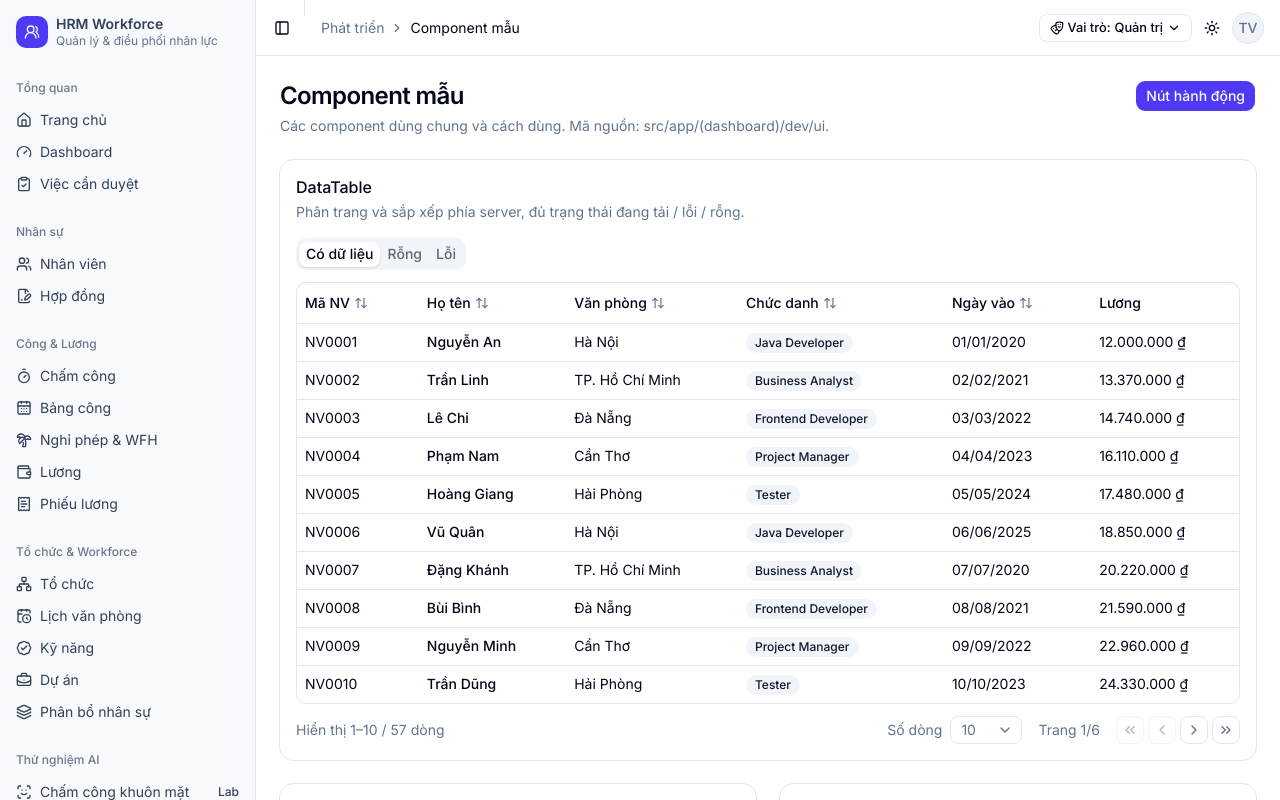
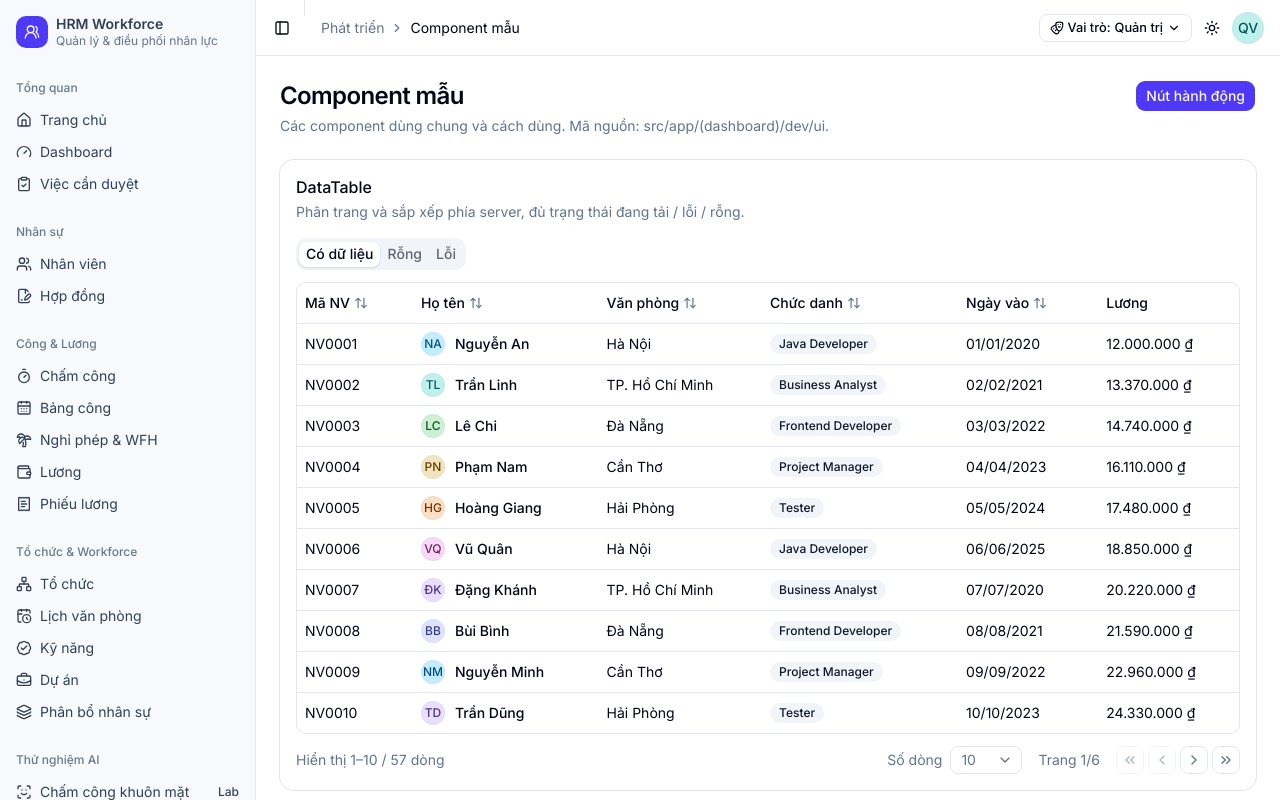
Before and after one commit to supermoi2703/hr-workforce-frontend, a Next.js app: page /dev/ui in a window 1280 px wide. Shown: the top 800 px of the page. Built offline with nearby package versions, Linux system fonts and the light colour scheme.

Commit message:
feat(ui): add colored user avatars and domain icon tiles

```diff
--- a/src/app/(dashboard)/dev/ui/_components/table-demo.tsx
+++ b/src/app/(dashboard)/dev/ui/_components/table-demo.tsx
@@ -4,6 +4,7 @@ import { useState } from "react";
 import { keepPreviousData, useQuery } from "@tanstack/react-query";
 import { Badge } from "@/components/ui/badge";
 import { Tabs, TabsList, TabsTrigger } from "@/components/ui/tabs";
+import { UserAvatar } from "@/components/shared/user-avatar";
 import { createDataTableColumns, DataTable, useDataTableState } from "@/components/shared/data-table/data-table";
 import { formatCurrency, formatDate } from "@/lib/format";
 import { fetchDemoEmployees, type DemoEmployee, type DemoMode } from "./demo-api";
@@ -12,7 +13,15 @@ import { fetchDemoEmployees, type DemoEmployee, type DemoMode } from "./demo-api
 const col = createDataTableColumns<DemoEmployee>();
 const columns = col.columns([
   col.accessor("code", { header: "Mã NV" }),
-  col.accessor("fullName", { header: "Họ tên", cell: (c) => <span className="font-medium">{c.getValue()}</span> }),
+  col.accessor("fullName", {
+    header: "Họ tên",
+    cell: (c) => (
+      <span className="flex items-center gap-2.5">
+        <UserAvatar name={c.getValue()} seed={c.row.original.code} size="sm" />
+        <span className="font-medium">{c.getValue()}</span>
+      </span>
+    ),
+  }),
   col.accessor("office", { header: "Văn phòng" }),
   col.accessor("position", { header: "Chức danh", cell: (c) => <Badge variant="secondary">{c.getValue()}</Badge> }),
   col.accessor("joinedAt", { header: "Ngày vào", cell: (c) => formatDate(c.getValue()) }),
--- a/src/components/shared/app-shell/user-menu.tsx
+++ b/src/components/shared/app-shell/user-menu.tsx
@@ -1,7 +1,6 @@
 "use client";
 
 import { LogOutIcon } from "lucide-react";
-import { Avatar, AvatarFallback } from "@/components/ui/avatar";
 import { Button } from "@/components/ui/button";
 import {
   DropdownMenu,
@@ -13,15 +12,7 @@ import {
   DropdownMenuTrigger,
 } from "@/components/ui/dropdown-menu";
 import { useAuthMode, useCurrentUser } from "@/lib/auth/auth-provider";
-
-function initials(name: string): string {
-  const words = name.replace(/\(.*\)/, "").trim().split(/\s+/);
-  return words
-    .slice(-2)
-    .map((word) => word[0])
-    .join("")
-    .toUpperCase();
-}
+import { UserAvatar } from "../user-avatar";
 
 export function UserMenu() {
   const { user } = useCurrentUser();
@@ -31,9 +22,7 @@ export function UserMenu() {
   return (
     <DropdownMenu>
       <DropdownMenuTrigger render={<Button variant="ghost" size="icon" className="rounded-full" aria-label="Tài khoản" />}>
-        <Avatar className="size-8">
-          <AvatarFallback>{initials(user.displayName)}</AvatarFallback>
-        </Avatar>
+        <UserAvatar name={user.displayName} seed={user.id} />
       </DropdownMenuTrigger>
       <DropdownMenuContent align="end" className="w-60">
         <DropdownMenuGroup>
--- /dev/null
+++ b/src/components/shared/icon-tile.tsx
@@ -0,0 +1,51 @@
+import type { LucideIcon } from "lucide-react";
+import { cn } from "@/lib/utils";
+
+/**
+ * Màu cố định cho từng nhóm chức năng, dùng thống nhất cho icon menu, ô icon, badge, biểu đồ của nhóm đó:
+ * - time: chấm công, bảng công, lịch văn phòng (xanh trời)
+ * - leave: nghỉ phép, WFH (xanh lá)
+ * - approval: việc cần duyệt, yêu cầu (hổ phách)
+ * - project: tổng quan, dự án, phân bổ, kỹ năng (xanh thương hiệu)
+ * - people: nhân viên, tổ chức, hợp đồng (tím)
+ * - money: lương, phiếu lương (teal)
+ * - neutral: quản trị, công cụ phát triển (xám)
+ */
+export type DomainTone = "time" | "leave" | "approval" | "project" | "people" | "money" | "neutral";
+
+/** Chỉ màu chữ/icon, vd. icon trên sidebar. */
+export const DOMAIN_TONE_TEXT: Record<DomainTone, string> = {
+  time: "text-info",
+  leave: "text-success",
+  approval: "text-warning",
+  project: "text-primary",
+  people: "text-chart-5",
+  money: "text-chart-2",
+  neutral: "text-muted-foreground",
+};
+
+/** Nền nhạt + màu icon, cho ô icon. */
+export const DOMAIN_TONE_CLASSES: Record<DomainTone, string> = {
+  time: "bg-info/10 text-info",
+  leave: "bg-success/10 text-success",
+  approval: "bg-warning/10 text-warning",
+  project: "bg-primary/10 text-primary",
+  people: "bg-chart-5/10 text-chart-5",
+  money: "bg-chart-2/10 text-chart-2",
+  neutral: "bg-muted text-muted-foreground",
+};
+
+type IconTileProps = {
+  icon: LucideIcon;
+  tone: DomainTone;
+  className?: string;
+};
+
+/** Ô icon vuông mang màu của nhóm chức năng. */
+export function IconTile({ icon: Icon, tone, className }: IconTileProps) {
+  return (
+    <span className={cn("flex size-9 shrink-0 items-center justify-center rounded-lg", DOMAIN_TONE_CLASSES[tone], className)}>
+      <Icon className="size-4" aria-hidden />
+    </span>
+  );
+}
--- /dev/null
+++ b/src/components/shared/user-avatar.tsx
@@ -0,0 +1,39 @@
+"use client";
+
+import type { CSSProperties } from "react";
+import { Avatar, AvatarFallback, AvatarImage } from "@/components/ui/avatar";
+import { getAvatarHue, getInitials } from "@/lib/people";
+import { cn } from "@/lib/utils";
+
+type UserAvatarProps = {
+  name: string;
+  /** id hoặc mã nhân viên: quyết định màu, để một người luôn cùng màu ở mọi màn hình. */
+  seed: string;
+  imageUrl?: string | null;
+  size?: "sm" | "default" | "lg";
+  className?: string;
+};
+
+/**
+ * Avatar người dùng/nhân viên. Chưa có ảnh thì hiện chữ cái đầu trên nền màu riêng của người đó.
+ * Dùng cho mọi danh sách có người: duyệt, thành viên dự án, phân bổ, người nghỉ hôm nay...
+ */
+export function UserAvatar({ name, seed, imageUrl, size = "default", className }: UserAvatarProps) {
+  const style = { "--avatar-hue": getAvatarHue(seed) } as CSSProperties;
+
+  return (
+    <Avatar size={size} className={className} style={style}>
+      {imageUrl && <AvatarImage src={imageUrl} alt="" />}
+      <AvatarFallback
+        aria-label={name}
+        className={cn(
+          "font-medium",
+          "bg-[oklch(0.92_0.05_var(--avatar-hue))] text-[oklch(0.4_0.13_var(--avatar-hue))]",
+          "dark:bg-[oklch(0.33_0.08_var(--avatar-hue))] dark:text-[oklch(0.88_0.08_var(--avatar-hue))]",
+        )}
+      >
+        {getInitials(name)}
+      </AvatarFallback>
+    </Avatar>
+  );
+}
--- /dev/null
+++ b/src/lib/people.ts
@@ -0,0 +1,30 @@
+/**
+ * Chữ cái đầu để hiện trên avatar. Tên người Việt: chữ đầu của họ + chữ đầu của tên
+ * ("Nguyễn Văn An" -> "NA"). Bỏ phần trong ngoặc ("Quản trị viên (demo)" -> "QV").
+ */
+export function getInitials(name: string): string {
+  const words = name
+    .replace(/\(.*?\)/g, "")
+    .trim()
+    .split(/\s+/)
+    .filter(Boolean);
+  if (words.length === 0) return "?";
+  const first = words[0][0];
+  const last = words.length > 1 ? words[words.length - 1][0] : "";
+  return (first + last).toLocaleUpperCase("vi-VN");
+}
+
+// 8 sắc độ (hue trong OKLCH) cách đều, tránh vùng đỏ để không nhầm với trạng thái lỗi.
+const AVATAR_HUES = [277, 300, 330, 60, 85, 150, 190, 230];
+
+/**
+ * Sắc màu cố định cho một người, suy ra từ id/mã nhân viên: cùng một người luôn cùng một màu
+ * ở mọi màn hình, nhìn màu là nhận ra nhanh trong danh sách dài.
+ */
+export function getAvatarHue(seed: string): number {
+  let hash = 0;
+  for (let i = 0; i < seed.length; i++) {
+    hash = (hash * 31 + seed.charCodeAt(i)) | 0;
+  }
+  return AVATAR_HUES[Math.abs(hash) % AVATAR_HUES.length];
+}
```
Also changed, not shown: 1 other file (tests, documents, lock files or other folders).
